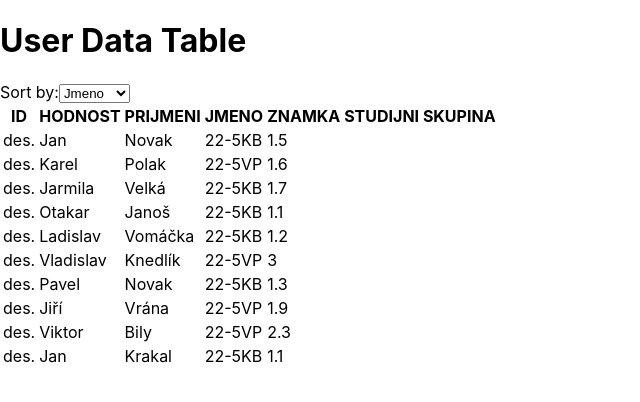
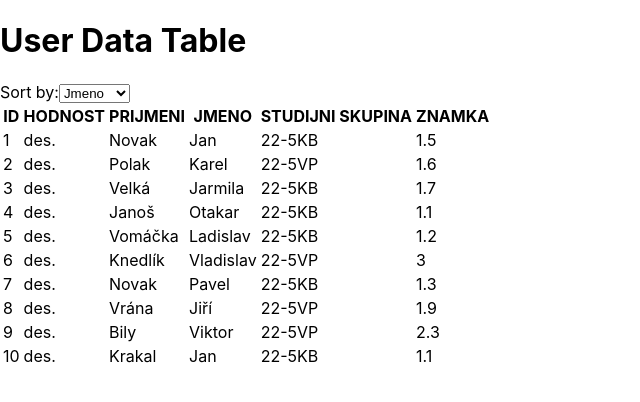
Before and after one commit to RiccieS/granting-app, a React (Create React App) app: page / in a window 1280 px wide. Shown: the top 402 px of the page, without its empty margins (0-640 px from the left). Built offline with nearby package versions, Linux system fonts and the light colour scheme.

Commit message:
Update StudentTable.js

```diff
--- a/src/components/StudentTable.js
+++ b/src/components/StudentTable.js
@@ -9,16 +9,18 @@ export default function StudentTable({ data }) {
           <th>HODNOST</th>
           <th>PRIJMENI</th>
           <th>JMENO</th>
+          <th>STUDIJNI SKUPINA</th>
           <th>ZNAMKA</th>
-          <th>STUDIJNI SKUPINA</th>
+
         </tr>
       </thead>
       <tbody>
         {data.map(user => (
           <tr key={user.id}>
+            <td>{user.id}</td>
             <td>{user.hodnost}</td>
+            <td>{user.prijmeni}</td>
             <td>{user.jmeno}</td>
-            <td>{user.prijmeni}</td>
             <td>{user.studjini_skupina}</td>
             <td>{user.znamka}</td>
 
```
